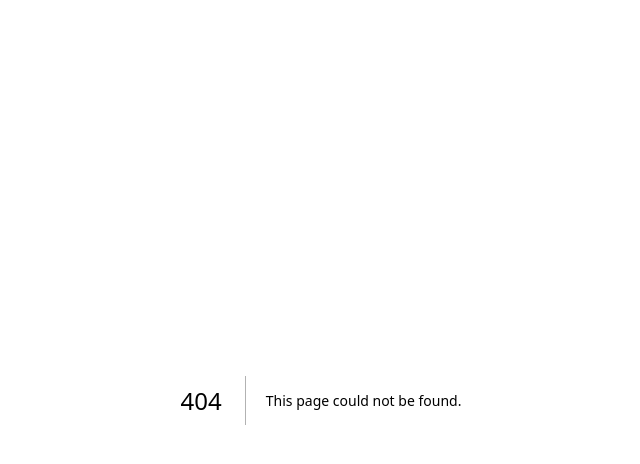
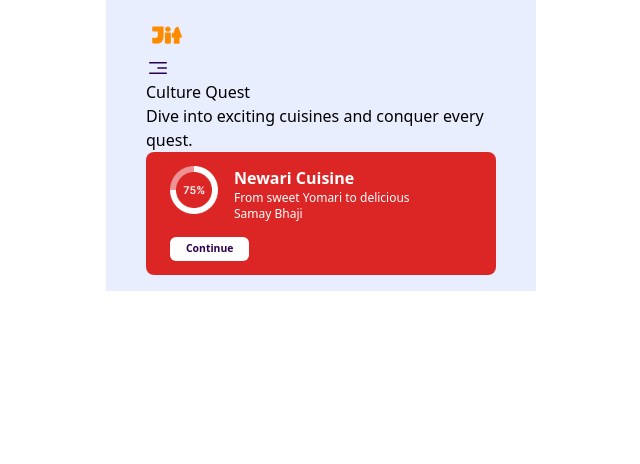
Before and after one commit to Niraj436/jiffy, a Next.js app: page /quests in a window 1280 px wide. Before the commit this address had no page. Shown: the top 464 px of the page, without its empty margins (319-959 px from the left). Built offline with nearby package versions, Linux system fonts and the light colour scheme.

Commit message:
create cultural quest

```diff
--- /dev/null
+++ b/src/app/quests/page.jsx
@@ -0,0 +1,34 @@
+import Container from '@/components/Container'
+import CulturalQuest from '@/components/CulturalQuest'
+import Burger from '@/components/icons/Burger'
+import JiffyLogo from '@/components/JiffyLogo'
+
+import React from 'react'
+
+const Quest = () => {
+  return (
+    <div className="bg-background max-w-[430px] mx-auto">
+        <Container>
+
+            <JiffyLogo />
+
+            <div>
+            <Burger />
+
+            </div>
+
+
+
+
+
+
+
+            <CulturalQuest />
+
+        </Container>
+    </div>
+
+  )
+}
+
+export default Quest
--- /dev/null
+++ b/src/components/CulturalQuest.jsx
@@ -0,0 +1,37 @@
+import React from 'react'
+
+const CulturalQuest = () => {
+  return (
+    <div>
+        <div>
+            <h1>Culture Quest</h1>
+            <p>Dive into exciting cuisines and conquer every quest.</p>
+        </div>
+        <div className='rounded-lg bg-red-600 text-white'>
+            <div className='flex flex-col justify-center h-[123px] pl-6 gap-y-3'>
+                <div className='flex gap-x-4'>
+                    <div>
+                        <img src="/images/meter.png" className='w-12'/>
+                    </div>
+                    <div className=''>
+                        <h1 className='font-bold'>Newari Cuisine</h1>
+                        <p className='text-xs'>From sweet Yomari to delicious </p>
+                        <p className='text-xs'>Samay Bhaji</p>
+                    </div>
+
+
+
+
+                </div>
+
+                <div>
+                    <button className='bg-white px-4 py-1 rounded-md font-semibold text-[0.65rem] text-brand'>Continue</button>
+                </div>
+
+            </div>
+        </div>
+    </div>
+  )
+}
+
+export default CulturalQuest
--- a/src/components/FoodItems.jsx
+++ b/src/components/FoodItems.jsx
@@ -33,6 +33,8 @@ const FoodItems = () => {
 
 
 
+
+
     </div>
   )
 }
--- a/tailwind.config.mjs
+++ b/tailwind.config.mjs
@@ -1,18 +1,18 @@
 /** @type {import('tailwindcss').Config} */
 export default {
   content: [
-    './src/pages/**/*.{js,ts,jsx,tsx,mdx}',
-    './src/components/**/*.{js,ts,jsx,tsx,mdx}',
-    './src/app/**/*.{js,ts,jsx,tsx,mdx}',
+    "./src/pages/**/*.{js,ts,jsx,tsx,mdx}",
+    "./src/components/**/*.{js,ts,jsx,tsx,mdx}",
+    "./src/app/**/*.{js,ts,jsx,tsx,mdx}",
   ],
   theme: {
     extend: {
       colors: {
-        background: 'var(--background)',
-        brand: 'var(--brand)',
-        'brand-light': 'var(--brand-light)',
-        'text-primary': 'var(--text-primary)',
-        'text-secondary': 'var(--text-secondary)',
+        background: "var(--background)",
+        brand: "var(--brand)",
+        "brand-light": "var(--brand-light)",
+        "primary-content": "var(--primary-content)",
+        "secondary-content": "var(--secondary-content)",
       },
     },
   },
```
Also changed, not shown: public/images/meter.png (added).
